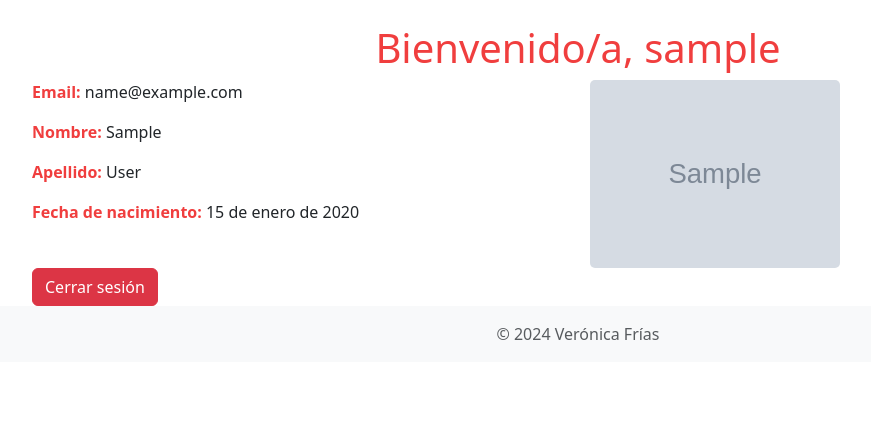
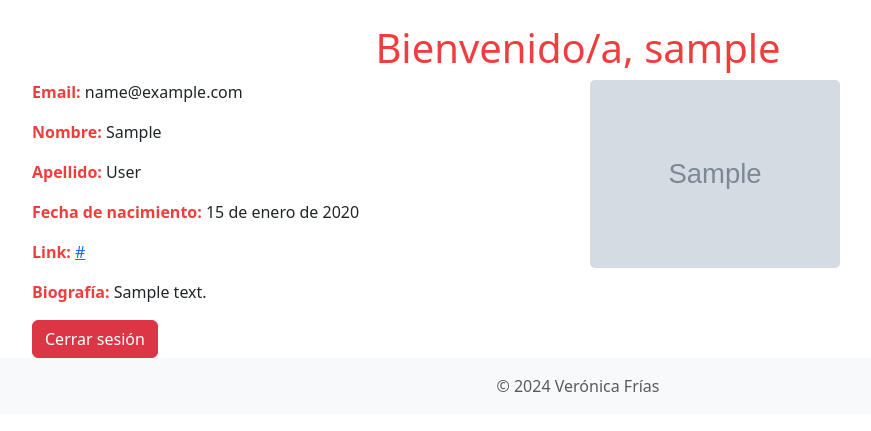
Before and after one commit to verofloeza/ProyectoFinalPython-VeronicaFrias, a Django app: page /accounts/profile/ in a window 1280 px wide. Shown: the part 57-488 px from the top of the page, without its empty margins (62-933 px from the left). Run offline with Django 5.2, Linux system fonts and the light colour scheme; a user stored in the database is signed in; tables that the repository leaves empty hold one stand-in row (values such as "Sample post"); grey boxes marked "Sample" are stand-in pictures.

Commit message:
Proyecto Final Python

```diff
--- a/service/forms.py
+++ b/service/forms.py
@@ -18,7 +18,8 @@ class SolicitudForm(forms.ModelForm):
         required=True,
         widget=forms.DateInput(attrs={
             'type': 'date',
-            'class': 'form-control'
+            'class': 'form-control',
+            'format': '%Y-%m-%d'
         }),
         help_text='Requerido. Seleccione una fecha.'
     )
--- a/service/templates/service/update_solicitud.html
+++ b/service/templates/service/update_solicitud.html
@@ -21,16 +21,15 @@
                                 {{ field.label }}
                             </label>
                             {% if field.name == "foto" %}
-                                    <!-- Mostrar miniatura si hay una foto existente -->
                                 {% if form.instance.foto %}
                                     <div class="mb-2">
                                         <img src="{{ form.instance.foto.url }}" alt="Foto" style="max-width: 150px; height: auto; border: 1px solid #ddd; border-radius: 5px;">
                                     </div>
                                 {% endif %}
-                                    <!-- Input para seleccionar un nuevo archivo -->
                                 <input type="file" name="{{ field.name }}" id="{{ field.id_for_label }}" class="form-control">
+                            {% elif field.name == 'fecha_solicitud' %}
+                                <input type="date" name="{{ field.name }}" id="{{ field.id_for_label }}" value="{{ field.value|date:'Y-m-d' }}" class="form-control">
                             {% else %}
-                                    <!-- Renderizar los demás campos normalmente -->
                                 {{ field }}
                             {% endif %}
                             {% if field.errors %}
--- a/service/views.py
+++ b/service/views.py
@@ -92,7 +92,6 @@ def update_solicitud(request, id):
                 solicitud.foto = request.FILES['foto']
 
             solicitud.save()
-            print(f"Solicitud guardada. Foto: {solicitud.foto}")
             return redirect('app_service:index_solicitud')
         else:
             print("Form errors:", form.errors)
--- a/user/forms.py
+++ b/user/forms.py
@@ -35,6 +35,12 @@ class ProfileForm(forms.ModelForm):
         fields = ['avatar', 'bio', 'birth_date', 'link']
         widgets = {
             'avatar': forms.ClearableFileInput(attrs={'class': 'form-control'}),
+            'birth_date': forms.DateField(
+                widget=forms.DateInput(attrs={
+                    'type': 'date',
+                    'class': 'form-control'
+                }),
+            ),
         }
 
 class ProfileChangeForm(ProfileForm):
--- a/user/templates/user/edit-profile.html
+++ b/user/templates/user/edit-profile.html
@@ -30,16 +30,15 @@
                     <div class="mb-3">
                         <label for="{{ field.id_for_label }}" class="form-label">{{ field.label }}</label>
                         {% if field.name == "avatar" %}
-                                <!-- Mostrar miniatura si hay un avatar existente -->
                             {% if field.value %}
                                 <div class="mb-2">
                                     <img src="{{ field.value.url }}" alt="Avatar" style="max-width: 150px; height: auto; border: 1px solid #ddd; border-radius: 5px;">
                                 </div>
                             {% endif %}
-                                <!-- Input para seleccionar un nuevo archivo -->
                             <input type="file" name="{{ field.name }}" id="{{ field.id_for_label }}" class="form-control">
+                        {% elif field.name == 'birth_date' %}
+                        <input type="date" name="{{ field.name }}" id="{{ field.id_for_label }}" value="{{ field.value|date:'Y-m-d' }}" class="form-control">
                         {% else %}
-                                <!-- Renderizar los demás campos normalmente -->
                             {{ field }}
                         {% endif %}
                         {% if field.errors %}
--- a/user/templates/user/profile.html
+++ b/user/templates/user/profile.html
@@ -11,9 +11,13 @@
             <p><strong class="text-salmon">Nombre:</strong> {{ user.first_name }}</p>
             <p><strong class="text-salmon">Apellido:</strong> {{ user.last_name }}</p>
             <p><strong class="text-salmon">Fecha de nacimiento:</strong> {{ user.profile.birth_date }}</p>
+            <p><strong class="text-salmon">Link:</strong> <a href={{ user.profile.link }} target="_blanck">{{ user.profile.link }}</a></p>
         </div>
         <div class="col-md-6">
             <img src="{{ user.profile.avatar.url }}" alt="Avatar" style="max-width: 250px; height: auto; border-radius: 5px;">
+        </div>
+        <div class="col-12">
+            <p><strong class="text-salmon">Biografía:</strong> {{ user.profile.bio}}</p>
         </div>
     </div>
     <a href="{% url 'app_user:logout' %}" class="btn btn-danger">Cerrar sesión</a>
--- a/user/views.py
+++ b/user/views.py
@@ -50,10 +50,6 @@ class ProfileUpdateView(LoginRequiredMixin, UpdateView):
         profile_form = ProfileChangeForm(request.POST, request.FILES, instance=profile)
 
         if user_form.is_valid() and profile_form.is_valid():
-
-            print("User form is valid:", user_form.cleaned_data)
-            print("Profile form is valid:", profile_form.cleaned_data)
-
             user_form.save()
             profile_form.save()
             return redirect(self.success_url)
```
Lines whose indentation alone changed are shown as unchanged.
